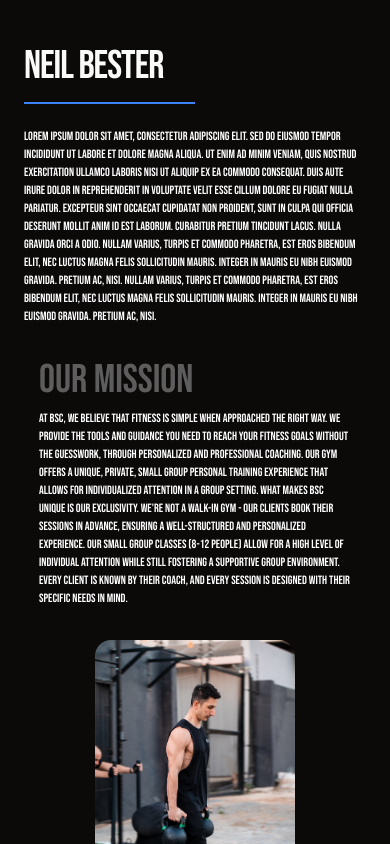
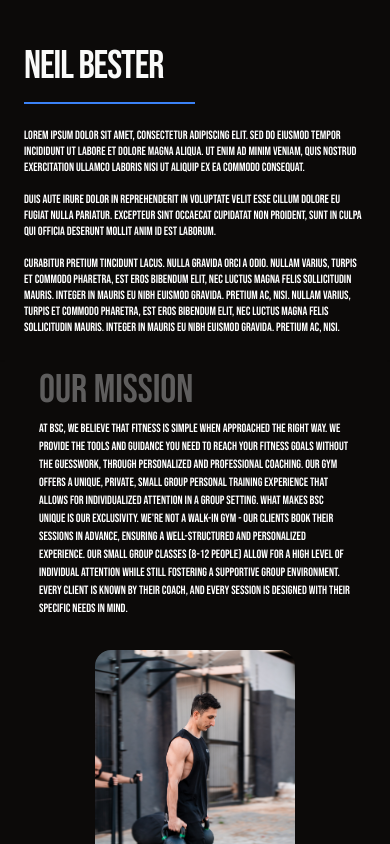
Before and after one commit to Lucasb0202/bsc-site, a Next.js app: page / in a window 390 px wide. Shown: the part 1420-2264 px from the top of the page. Built offline with nearby package versions, Linux system fonts and the light colour scheme.

Commit message:
minor font size changes and navbar

```diff
--- a/app/(home)/page.tsx
+++ b/app/(home)/page.tsx
@@ -234,12 +234,12 @@ export default function Home() {
               <Separator className='bg-blue-500 h-[2px] w-1/2'/>
             </CardHeader>
             <CardContent className=''>
-              <p className='sm:leading-4 md:leading-8 lg:w-5/6 text-white text-[12px] md:text-[16px] lg:text-[21px]'>
+              <p className='leading-4 md:leading-6 lg:leading-8 lg:w-5/6 text-white text-[12px] md:text-[16px] lg:text-[21px]'>
                 Lorem ipsum dolor sit amet, consectetur adipiscing elit.
                 Sed do eiusmod tempor incididunt ut labore et dolore magna aliqua. Ut enim
-                ad minim veniam, quis nostrud exercitation ullamco laboris nisi ut aliquip ex ea commodo consequat.
+                ad minim veniam, quis nostrud exercitation ullamco laboris nisi ut aliquip ex ea commodo consequat.<br></br><br></br>
                 Duis aute irure dolor in reprehenderit in voluptate velit esse cillum dolore eu fugiat nulla pariatur.
-                Excepteur sint occaecat cupidatat non proident, sunt in culpa qui officia deserunt mollit anim id est laborum.
+                Excepteur sint occaecat cupidatat non proident, sunt in culpa qui officia deserunt mollit anim id est laborum.<br></br><br></br>
                 Curabitur pretium tincidunt lacus. Nulla gravida orci a odio. Nullam varius, turpis et commodo pharetra,
                 est eros bibendum elit, nec luctus magna felis sollicitudin mauris. Integer in mauris eu nibh euismod gravida.
                 Pretium ac, nisi. Nullam varius, turpis et commodo pharetra, est eros bibendum elit,
@@ -320,7 +320,7 @@ export default function Home() {
                     <Separator className='bg-blue-500 h-[2px]'/>
                   </CardHeader>
                   <CardContent className='relative z-10'>
-                    <CardDescription className='text-white lg:text-[25px] md:text-[20px] text-[14px]'>
+                    <CardDescription className='text-center text-white lg:text-[22px] md:text-[18px] text-[13px]'>
                       {item.description}
                     </CardDescription>
                   </CardContent>
@@ -351,7 +351,7 @@ export default function Home() {
                         <Separator className='bg-blue-500 h-[2px]'/>
                       </CardHeader>
                       <CardContent className="relative z-10 flex aspect-square justify-center p-6">
-                      <CardDescription className='text-white text-[17px]'>
+                      <CardDescription className='text-white text-center text-[17px]'>
                         {item.description}
                       </CardDescription>
                       </CardContent>
--- a/app/online-training/page.tsx
+++ b/app/coaches/page.tsx
@@ -14,11 +14,11 @@ import Image from 'next/image'
 
 export const runtime = "edge"
 
-const OnlineTraining = () => {
+const Coaches = () => {
 
   return (
     <></>
   );
 }
 
-export default OnlineTraining;
+export default Coaches;
--- a/components/navigation/navbar.tsx
+++ b/components/navigation/navbar.tsx
@@ -34,8 +34,8 @@ const Navbar = () => {
       icon: <House size={29}/>
     },
     {
-      path: "/online-training",
-      name: "ONLINE TRAINING",
+      path: "/coaches",
+      name: "COACHES",
       icon: <Dumbbell size={29}/>
     },
     // {
@@ -70,7 +70,7 @@ const Navbar = () => {
       <div className={cn("z-50 bg-black top-3 flex w-5/6 items-center text-[16px] text-white p-4 justify-between border border-neutral-500 rounded-[15px] lg:p-6",
         pathname === '/' ? "fixed left-1/2 transform -translate-x-1/2" : "fixed left-1/2 transform -translate-x-1/2"
       )}>
-        <div className="md:hidden">
+        <div className="lg:hidden">
           <Drawer direction="right">
             <DrawerTrigger className="px-4 py-2">
                 <Menu size={32} />
@@ -116,7 +116,7 @@ const Navbar = () => {
             </DrawerContent>
           </Drawer>
         </div>
-        <div className="md:flex hidden">
+        <div className="lg:flex hidden">
           {navItems.map((item, index) => {
             const isActive = item.path === pathname;
 
@@ -127,7 +127,7 @@ const Navbar = () => {
                   href={item.path}
                   className={`px-2 hover:text-[#0078e6] ${isActive ? "text-[#0078e6]": ""}`}
                 >
-                  <p className="lg:text-[30px]">{item.name}</p>
+                  <p className="md:text-[20px] lg:text-[30px]">{item.name}</p>
                 </Link>
                 {index < navItems.length - 1 ? <Separator orientation="vertical" className="lg:h-10 h-6 bg-white"/>: <></>}
               </>
```
